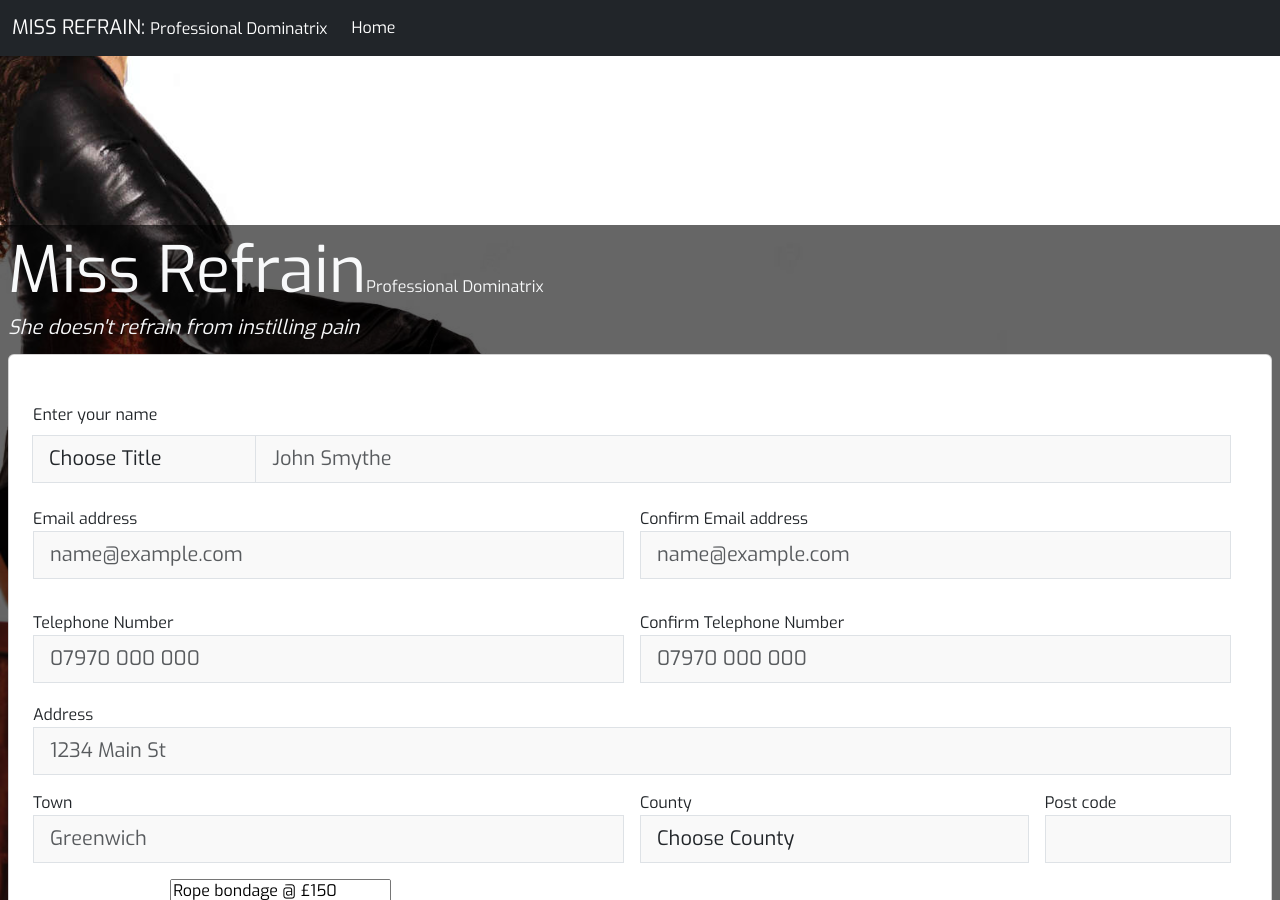
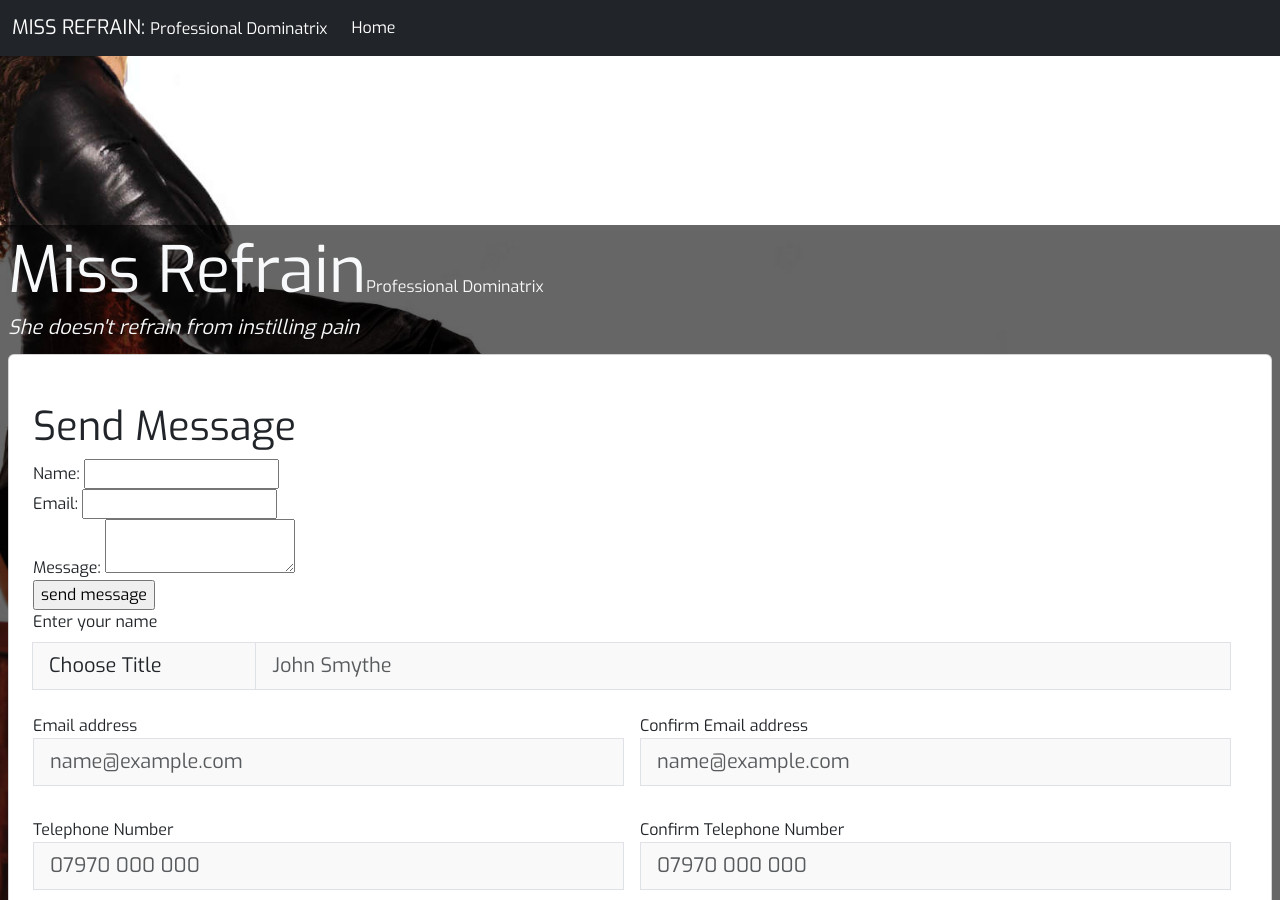
Before and after one commit to missrefrain/missrefrain..github.io, a Jekyll site: the page built from index.md, in a window 1280 px wide and 900 px high. Built offline with Jekyll 4.4.1, drawn with Linux system fonts in a browser that asks for light colours; nearby versions of some CDN libraries; some of the changed lines change nothing that is shown.

Commit message:
Initial commit

```diff
--- a/_includes/_booking/booking.html
+++ b/_includes/_booking/booking.html
@@ -3,6 +3,43 @@
 
 <div className="text-center">
     <div id="booking_component"></div>
+
+
+    <div class="myForm">
+
+        <form id="myForm">
+
+            <h1>Send Message</h1>
+
+            <div>
+
+                <label for="name">Name:</label>
+
+                <input type="text" id="name">
+
+             </div>
+
+            <div>
+
+                <label for="email">Email:</label>
+
+                <input type="email" id="email">
+
+             </div>
+
+            <div>
+
+                <label for="message">Message:</label>
+
+                <textarea id="message"></textarea>
+
+             </div>
+
+            <input type="submit" value="send message">
+
+        </form>
+
+    </div>
 
     <form class="col-md-12 row g-3 needs-validation" id="booking" action="https://api.web3forms.com/submit" method="POST">
 
@@ -253,7 +290,7 @@
             </div>
         </div>
 
-        <div class="h-captcha" data-captcha="true"></div>
+        <!-- <div class="h-captcha" data-captcha="true"></div> -->
 
         <div class="d-grid gap-2 pt-4 mb-4">
             <button class="btn btn-primary btn-lg rounded-0 disabled" type="submit" id="encrypt-button">
@@ -264,7 +301,7 @@
           <p class="text-base text-center text-gray-400" id="result"></p>
     </form>
 
-    <script src="https://web3forms.com/client/script.js" async defer></script>
+    <!-- <script src="https://web3forms.com/client/script.js" async defer></script> -->
 </div>
 
 </div>
--- a/js/booking.js
+++ b/js/booking.js
@@ -13,47 +13,47 @@ $(document).ready(function(){
     const form = document.getElementById("booking");
     const result = document.getElementById("result");
 
-    form.addEventListener("submit", function (e) {
-        e.preventDefault();
+    // form.addEventListener("submit", function (e) {
+    //     e.preventDefault();
 
-        const formData = new FormData(form);
-        const object = Object.fromEntries(formData);
-        const json = JSON.stringify(object);
+    //     const formData = new FormData(form);
+    //     const object = Object.fromEntries(formData);
+    //     const json = JSON.stringify(object);
 
-        result.innerHTML = "Please wait...";
+    //     result.innerHTML = "Please wait...";
 
-        fetch("https://api.web3forms.com/submit", {
-          method: "POST",
-          headers: {
-            "Content-Type": "application/json",
-            Accept: "application/json",
-          },
-          body: json,
-        })
-          .then(async (response) => {
-            let json = await response.json();
-            if (response.status == 200) {
-              result.innerHTML = json.message;
-              result.classList.remove("text-gray-500");
-              result.classList.add("text-green-500");
-            } else {
-              console.log(response);
-              result.innerHTML = json.message;
-              result.classList.remove("text-gray-500");
-              result.classList.add("text-red-500");
-            }
-          })
-          .catch((error) => {
-            console.log(error);
-            result.innerHTML = "Something went wrong!";
-          })
-          .then(function () {
-            form.reset();
-            setTimeout(() => {
-              result.style.display = "none";
-            }, 5000);
-          });
-      });
+    //     fetch("https://api.web3forms.com/submit", {
+    //       method: "POST",
+    //       headers: {
+    //         "Content-Type": "application/json",
+    //         Accept: "application/json",
+    //       },
+    //       body: json,
+    //     })
+    //       .then(async (response) => {
+    //         let json = await response.json();
+    //         if (response.status == 200) {
+    //           result.innerHTML = json.message;
+    //           result.classList.remove("text-gray-500");
+    //           result.classList.add("text-green-500");
+    //         } else {
+    //           console.log(response);
+    //           result.innerHTML = json.message;
+    //           result.classList.remove("text-gray-500");
+    //           result.classList.add("text-red-500");
+    //         }
+    //       })
+    //       .catch((error) => {
+    //         console.log(error);
+    //         result.innerHTML = "Something went wrong!";
+    //       })
+    //       .then(function () {
+    //         form.reset();
+    //         setTimeout(() => {
+    //           result.style.display = "none";
+    //         }, 5000);
+    //       });
+    //   });
 
     var multipleCancelButton = new Choices('#choices-multiple-remove-button', {
         removeItemButton: true,
@@ -64,66 +64,177 @@ $(document).ready(function(){
 
 
 
+    const url = 'https://script.google.com/macros/s/AKfycbyMMJwQQ7QS89_A3bVy4CiJyadPV04IyWTDpVXxUGN_3h1bwMRB3u1nsZkCypG8wEtBxQ/exec';
+
+    const myForm = document.querySelector('#myForm');
+
+    const myName = document.querySelector('#name');
+
+    const myEmail = document.querySelector('#email');
+
+    const myMessage = document.querySelector('#message');
+
+     myName.value = 'Miss Refrain';
+
+    myEmail.value = 'miss.refrain@gmail.com';
+
+    myMessage.value = 'Hello World';
+
+    myForm.addEventListener('submit', submitter);
+
+     function submitter(e) {
+
+       console.log('submitted');
+
+       e.preventDefault();
+
+       let message = '';
+
+       if (myName.value.length < 5) {
+
+           myName.style.borderColor = 'red';
+
+           message += `<br>Name needs to be 5 characters`;
+
+       }
+
+       if (myEmail.value.length < 5) {
+
+           myEmail.style.borderColor = 'red';
+
+           message += `<br>Email is missing`;
+
+       }
+
+       if (message) {
+
+           const div = document.createElement('div');
+
+           div.innerHTML = message;
+
+           div.style.color = 'red';
+
+           myForm.append(div);
+
+           setTimeout(() => {
+
+               div.remove();
+
+               myName.style.borderColor = '';
+
+               myEmail.style.borderColor = '';
+
+           }, 5000);
+
+        } else {
+
+           const myObj = {
+
+               name: myName.value,
+
+               email: myEmail.value,
+
+               message: myMessage.value
+
+           };
+
+           console.log(myObj);
+
+       }
+
+    }
+
+    function addSendMail(data){
+
+        console.log(data);
+
+        fetch(url,{
+
+            method:'POST',
+
+            body:JSON.stringify(data)
+
+        })
+
+        .then(res => res.json())
+
+        .then(json =>{
+
+            console.log(json);
+
+        })
+
+     }
+     function addSendMailGET(data){
+
+        const url1 = url + '?id=100';
+
+        fetch(url1)
+
+        .then(res => res.json())
+
+        .then(json =>{
+
+            console.log(json);
+
+        })
+
+     }
+
+    // function calculate() {
+    //     var selectElement = document.getElementById('choices-multiple-remove-button');
+    //     let totalInput = document.getElementById('Total');
+    //     totalInput.value = "£0.00";
+
+    //     $(".services-input").on('change', function() {
+
+    //         console.log("xxxxxxxxxxxxxxxxxxxxxxxx " + selectElement.childElementCount);
+    //         let childArr = _.range(selectElement.childElementCount);
+
+    //         const select = document.querySelector('#choices-multiple-remove-button');
+
+    //         for (let i = 0; i < 1; i++) {
+    //             const selected = childArr[i];
+    //             var removeOption = _.remove(selectElement[0])
+    //             console.log(selectElement[0])
+    //         }
+
+    //         let totalArray = []
+    //         for (let j = 0; j < childArr.length; j++) {
+
+    //             const element = childArr[j];
+
+    //             console.log("zzzzzzzzzzzzzzzzzzzzzzzz " + element + selectElement[element].value);
+    //             console.log(parseInt(selectElement[element].value));
+    //             let priceInterger = parseInt(selectElement[element].value)
+    //             totalArray.push(priceInterger);
+    //         }
+    //         console.log(totalArray);
+    //         console.log("£"+_.sum(totalArray)+".00");
+
+    //         totalInput.value = "£"+_.sum(totalArray)+".00";
 
 
 
-    function calculate() {
-        var selectElement = document.getElementById('choices-multiple-remove-button');
-        let totalInput = document.getElementById('Total');
-        totalInput.value = "£0.00";
+    // let element = document.getElementById("encrypt-button");
+    // let invalidCheck = document.getElementById("invalidCheck");
 
-        $(".services-input").on('change', function() {
+    //         if (totalInput.value == "£0.00") {
+    //             $(invalidCheck).prop("checked", false);
+    //             element.classList.add("disabled");
+    //         } else {
+    //             invalidCheck.addEventListener('change', () => {
+    //                 if (invalidCheck.checked && totalInput.value !== "£0.00") {
+    //                     element.classList.remove("disabled");
 
-            console.log("xxxxxxxxxxxxxxxxxxxxxxxx " + selectElement.childElementCount);
-            let childArr = _.range(selectElement.childElementCount);
-
-            const select = document.querySelector('#choices-multiple-remove-button');
-
-            for (let i = 0; i < 1; i++) {
-                const selected = childArr[i];
-                var removeOption = _.remove(selectElement[0])
-                console.log(selectElement[0])
-            }
+    //                 }
+    //             });
+    //         }
 
 
 
-
-            let totalArray = []
-            for (let j = 0; j < childArr.length; j++) {
-
-                const element = childArr[j];
-
-                console.log("zzzzzzzzzzzzzzzzzzzzzzzz " + element + selectElement[element].value);
-                console.log(parseInt(selectElement[element].value));
-                let priceInterger = parseInt(selectElement[element].value)
-                totalArray.push(priceInterger);
-            }
-            console.log(totalArray);
-            console.log("£"+_.sum(totalArray)+".00");
-
-            totalInput.value = "£"+_.sum(totalArray)+".00";
-
-
-
-    let element = document.getElementById("encrypt-button");
-    let invalidCheck = document.getElementById("invalidCheck");
-
-            if (totalInput.value == "£0.00") {
-                $(invalidCheck).prop("checked", false);
-                element.classList.add("disabled");
-            } else {
-                invalidCheck.addEventListener('change', () => {
-                    if (invalidCheck.checked && totalInput.value !== "£0.00") {
-                        element.classList.remove("disabled");
-
-                    }
-                });
-            }
-
-
-
-        });
-    }
+    //     });
+    // }
 
     // Example starter JavaScript for disabling form submissions if there are invalid fields
 (() => {
@@ -160,8 +271,7 @@ $(document).ready(function(){
     }
 
     booking();
-    calculate();
-
+    // calculate();
 
 
 });
```
Also changed, not shown: 3 other files.
